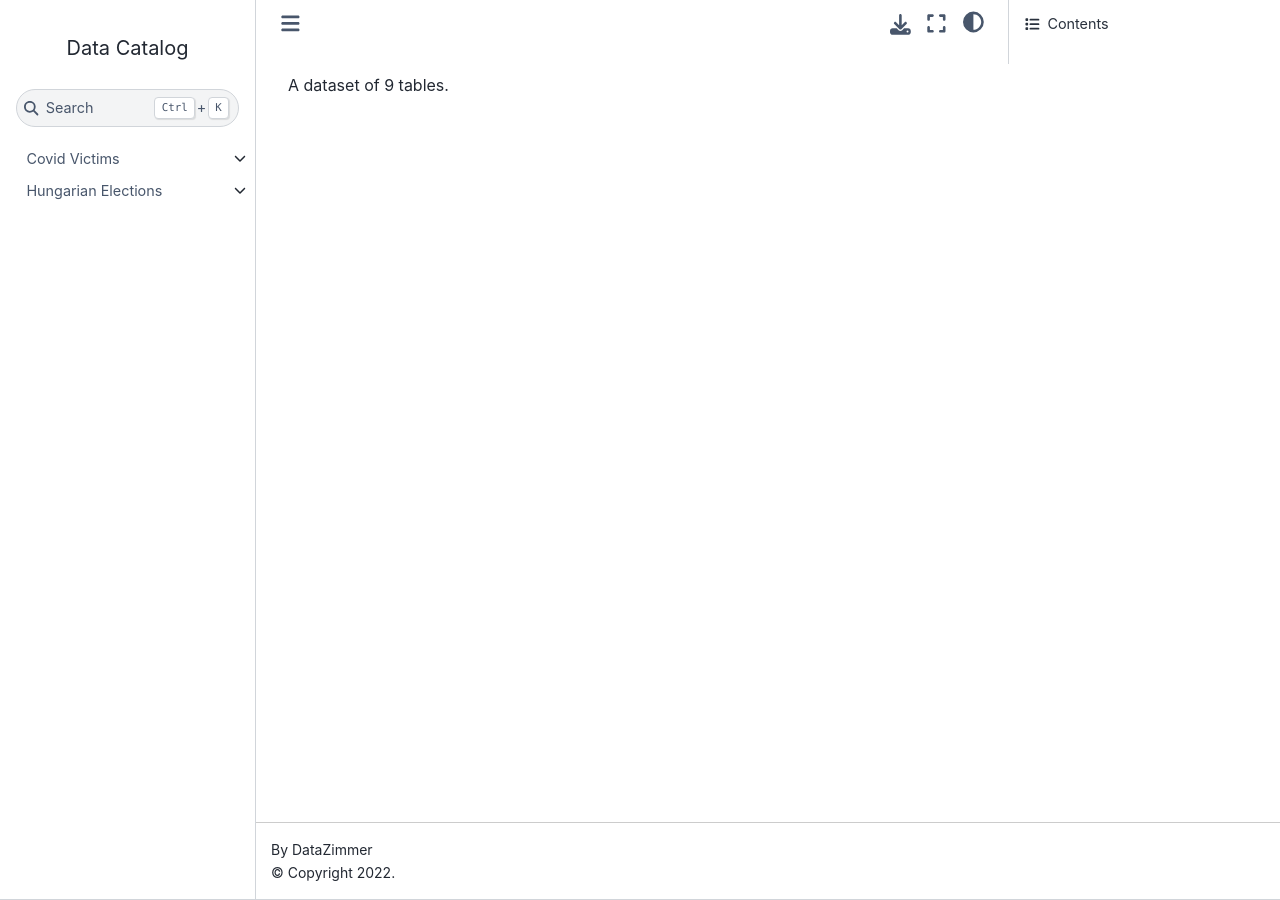
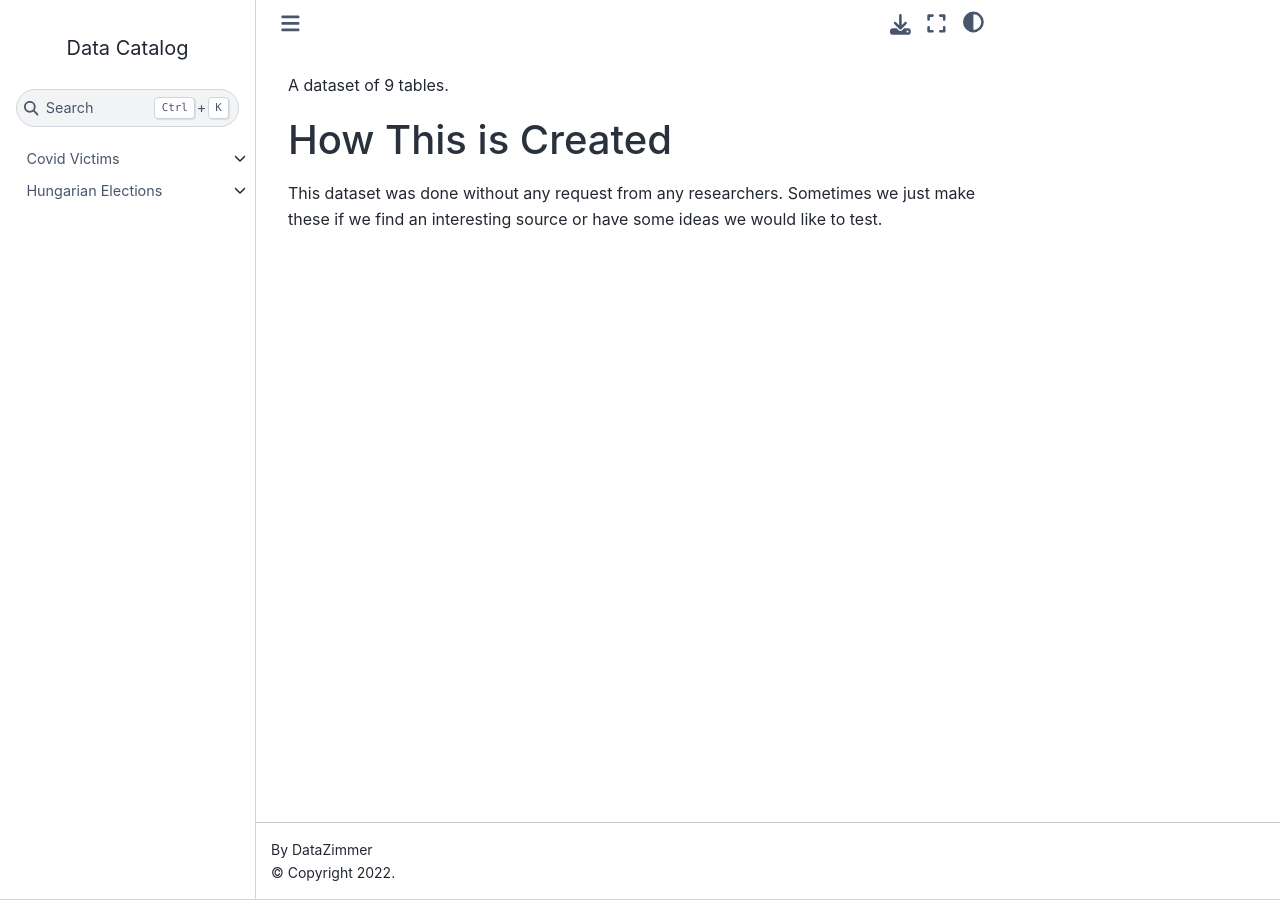
Before and after one commit to sscu-budapest/explorer-tutorial, a Jupyter Book: the page built from book/homes/hungarian_elections.md, in a window 1280 px wide. Built offline with Jupyter Book 1.0.4 settings and Sphinx 7.4.7 and the Sphinx Book theme 1.1.4, drawn with Linux system fonts in a browser that asks for light colours.

Commit message:
add some intros

```diff
--- a/book/homes/hungarian_elections.md
+++ b/book/homes/hungarian_elections.md
@@ -1 +1,5 @@
 A dataset of 9 tables.
+
+## How This is Created
+
+This dataset was done without any request from any researchers. Sometimes we just make these if we find an interesting source or have some ideas we would like to test.
```
Also changed, not shown: book/homes/covid_victims.md (+13 -2 lines).
